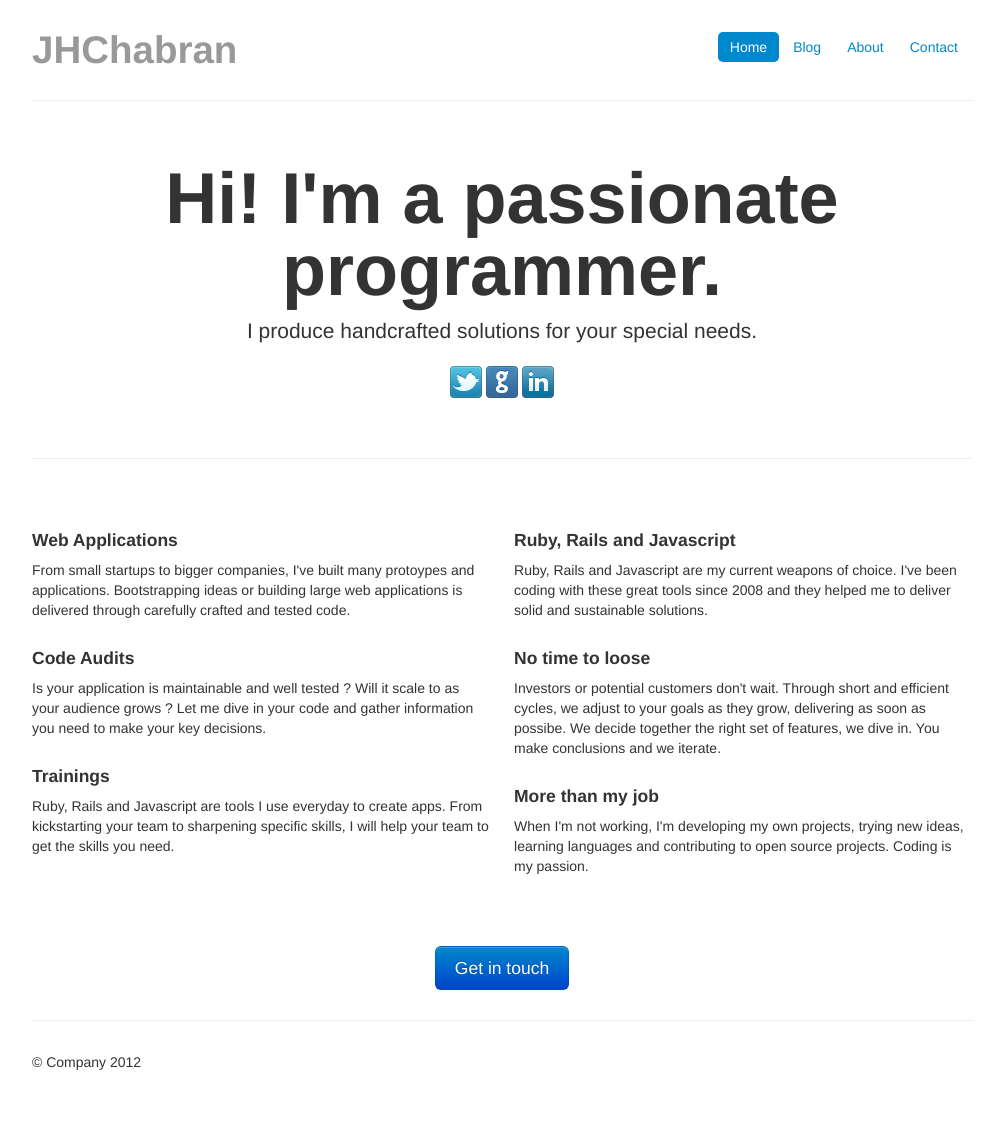
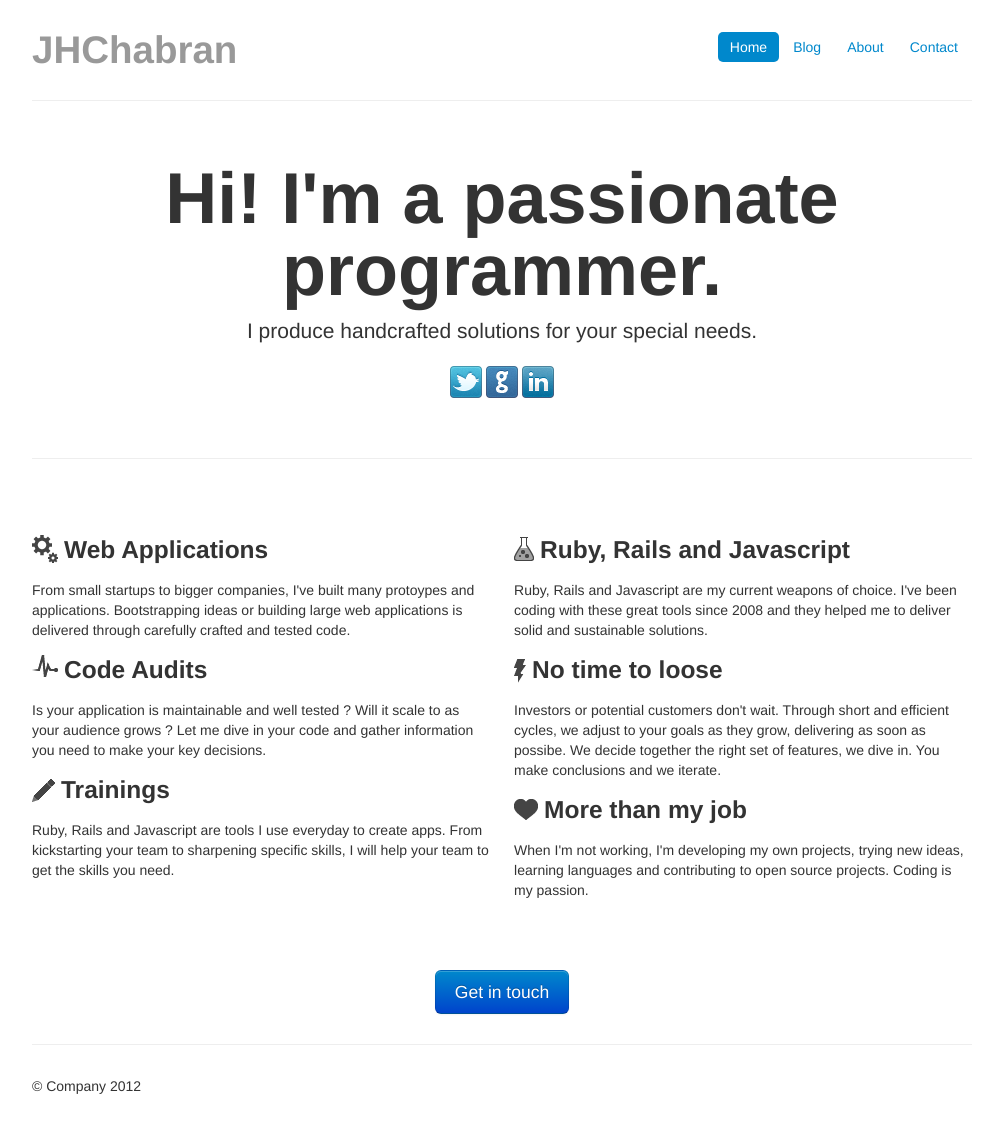
Before and after one commit to jhchabran/jhchabran.github.com, a Jekyll site: the page built from index.html, in a window 1280 px wide. Shown: the whole page, without its empty margins (138-1141 px from the left). Built offline with Jekyll 4.4.1, drawn with Linux system fonts in a browser that asks for light colours; nearby versions of some CDN libraries; library files that are not in the unit come from our copies; Markdown is read by kramdown in place of the engine named in the settings; a script that is not in the unit is left out; before the commit the page ends 1122 px from its top, so only the background shows below that.

Commit message:
Add icons

```diff
--- a/css/custom.css
+++ b/css/custom.css
@@ -41,3 +41,33 @@ body {
 .contact {
   text-align:center;
 }
+
+.marketing .icon {
+  float:left;
+  margin-right:6px;
+}
+
+.marketing .gear {
+  margin-top:15px;
+}
+
+.marketing .ekg {
+  margin-top:5px;
+}
+
+.marketing .pencil {
+  margin-top:9px;
+}
+
+.marketing .beaker {
+  margin-top:17px;
+}
+
+.marketing .zap {
+  margin-top:9px;
+
+}
+
+.marketing .heart {
+  margin-top:9px;
+}
--- a/index.html
+++ b/index.html
@@ -23,26 +23,31 @@ description: Home
 
 <div class="row-fluid marketing">
   <div class="span6">
-    <h4>Web Applications</h4>
+    <img src="/img/20-gear2.png" class="icon gear"/>
+    <h3>Web Applications</h3>
     <p>From small startups to bigger companies, I've built many protoypes and applications. Bootstrapping ideas or building large web applications is delivered through carefully crafted and tested code. </p>
 
-    <h4>Code Audits</h4>
+    <img src="/img/77-ekg.png" class="icon ekg"/>
+    <h3>Code Audits</h3>
     <p>Is your application is maintainable and well tested ? Will it scale to as your audience grows ? Let me dive in your code and gather information you need to make your key decisions.</p>
 
-    <h4>Trainings</h4>
+    <img src="/img/187-pencil.png" class="icon pencil"/>
+    <h3>Trainings</h3>
     <p>Ruby, Rails and Javascript are tools I use everyday to create apps. From kickstarting your team to sharpening specific skills, I will help your team to get the skills you need. </p>
 
   </div>
 
   <div class="span6">
-    <h4>Ruby, Rails and Javascript</h4>
+    <img src="/img/91-beaker-2.png" class="icon beaker"/>
+    <h3>Ruby, Rails and Javascript</h3>
     <p>Ruby, Rails and Javascript are my current weapons of choice. I've been coding with these great tools since 2008 and they helped me to deliver solid and sustainable solutions. </p>
 
-    <h4>No time to loose</h4>
+    <img src="/img/64-zap.png" class="icon zap"/>
+    <h3>No time to loose</h3>
     <p>Investors or potential customers don't wait. Through short and efficient cycles, we adjust to your goals as they grow, delivering as soon as possibe. We decide together the right set of features, we dive in. You make conclusions and we iterate. </p>
 
-
-    <h4>More than my job</h4>
+    <img src="/img/29-heart.png" class="icon heart"/>
+    <h3>More than my job</h3>
     <p>When I'm not working, I'm developing my own projects, trying new ideas, learning languages and contributing to open source projects. Coding is my passion.</p>
   </div>
 </div>
```
Also changed, not shown: img/187-pencil.png (added), img/20-gear2.png (added), img/29-heart.png (added), img/64-zap.png (added), img/77-ekg.png (added), img/91-beaker-2.png (added).
